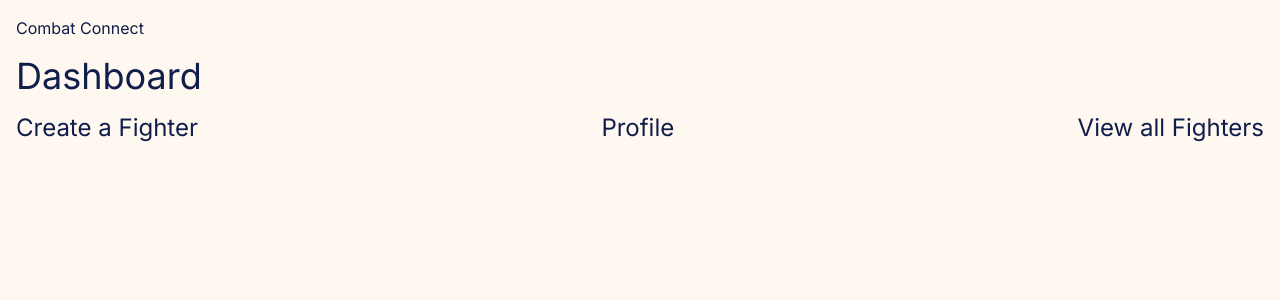
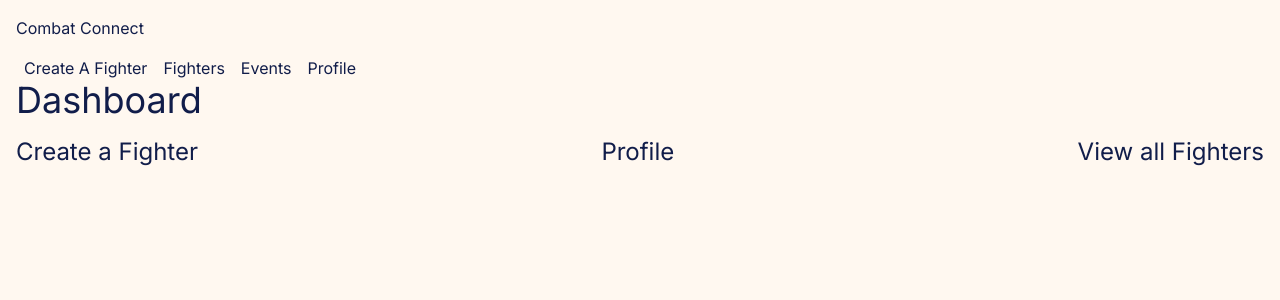
Before and after one commit to MackieJG/FightMatcher, a Next.js app: page / in a window 1280 px wide. Shown: the top 300 px of the page. Built offline with nearby package versions, Linux system fonts and the light colour scheme.

Commit message:
created a navbar component

```diff
--- /dev/null
+++ b/src/app/navbar/page.tsx
@@ -0,0 +1,18 @@
+import Link from "next/link"
+
+export default function NavBar() {
+    return (
+
+        <>
+            <div className="d-flex flex-row">
+
+                <Link href="users/create-a-fighter" className="p-2">Create A Fighter</Link>
+                <Link href="users/view-all-fighters" className="p-2">Fighters</Link>
+                <Link href="events" className="p-2">Events</Link>
+                <Link href="users/fighter/{id}" className="p-2">Profile</Link>
+
+            </div>
+
+        </>
+    )
+}
--- a/src/app/page.tsx
+++ b/src/app/page.tsx
@@ -1,9 +1,10 @@
 import Image from "next/image";
 import Link from "next/link";
-
+import NavBar from "./navbar/page"
 export default function Home() {
   return (
     <>
+      <NavBar />
       <h1 className="text-4xl mb-4">Dashboard</h1>
       <div className="flex justify-between items-center mb-4">
         <Link href="users/create-a-fighter" className="text-2xl">
```
